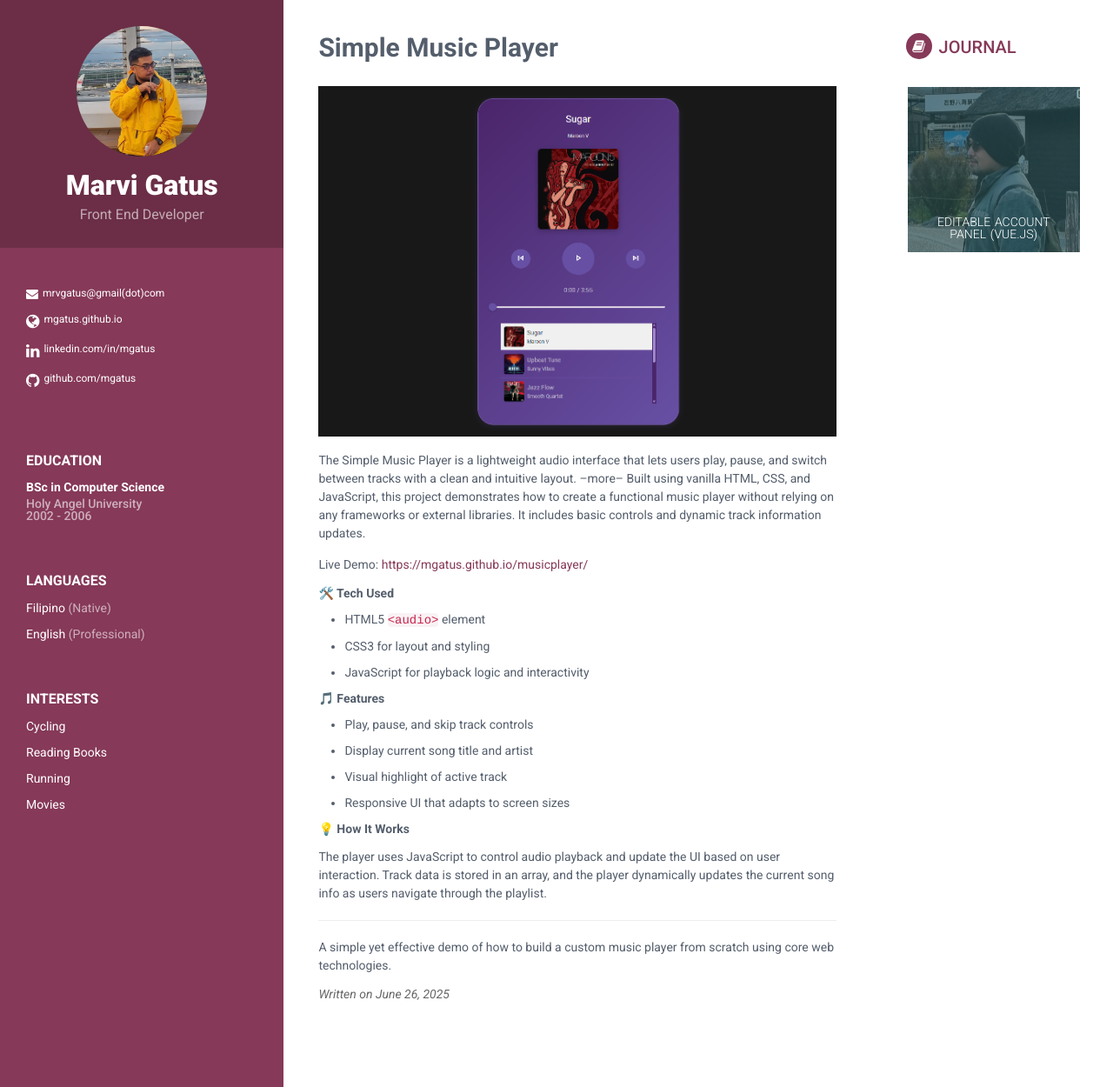
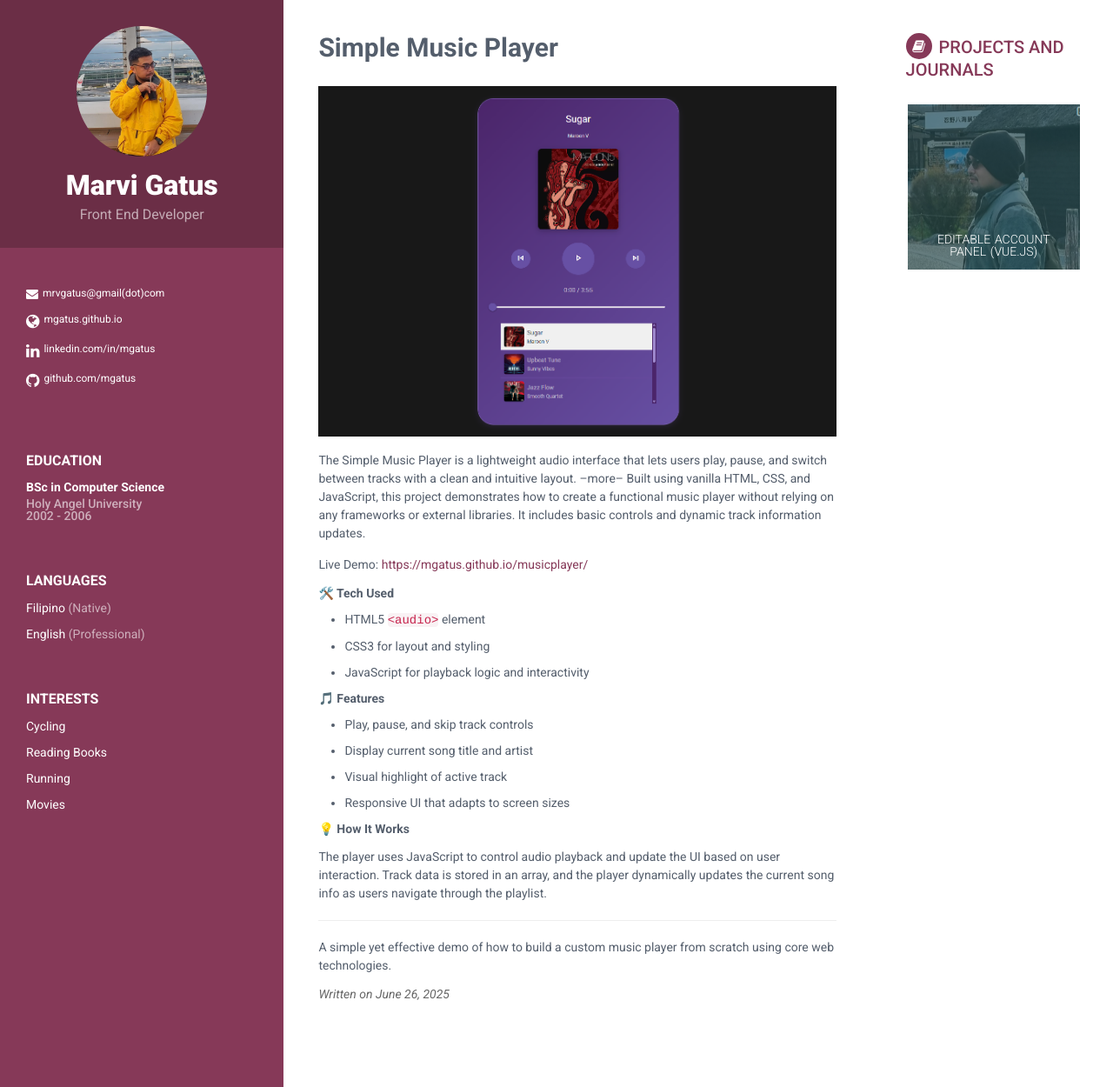
Before and after one commit to mgatus/mgatus.github.io, a Jekyll site: the page built from _posts/2025-06-26-musicplayer.md, in a window 1280 px wide. Shown: the whole page at 87% size. Built offline with Jekyll 4.4.1, drawn with Linux system fonts in a browser that asks for light colours.

Commit message:
updated website vlog 2

```diff
--- a/_includes/side-blog-post.html
+++ b/_includes/side-blog-post.html
@@ -1,4 +1,4 @@
-<h2 class="section-title"><i class="fa fa-book"></i>Journal</h2>
+<h2 class="section-title"><i class="fa fa-book"></i>Projects and Journals</h2>
     <!-- <div class="posts">
         {% for post in site.posts %}
         <article class="post">
```
